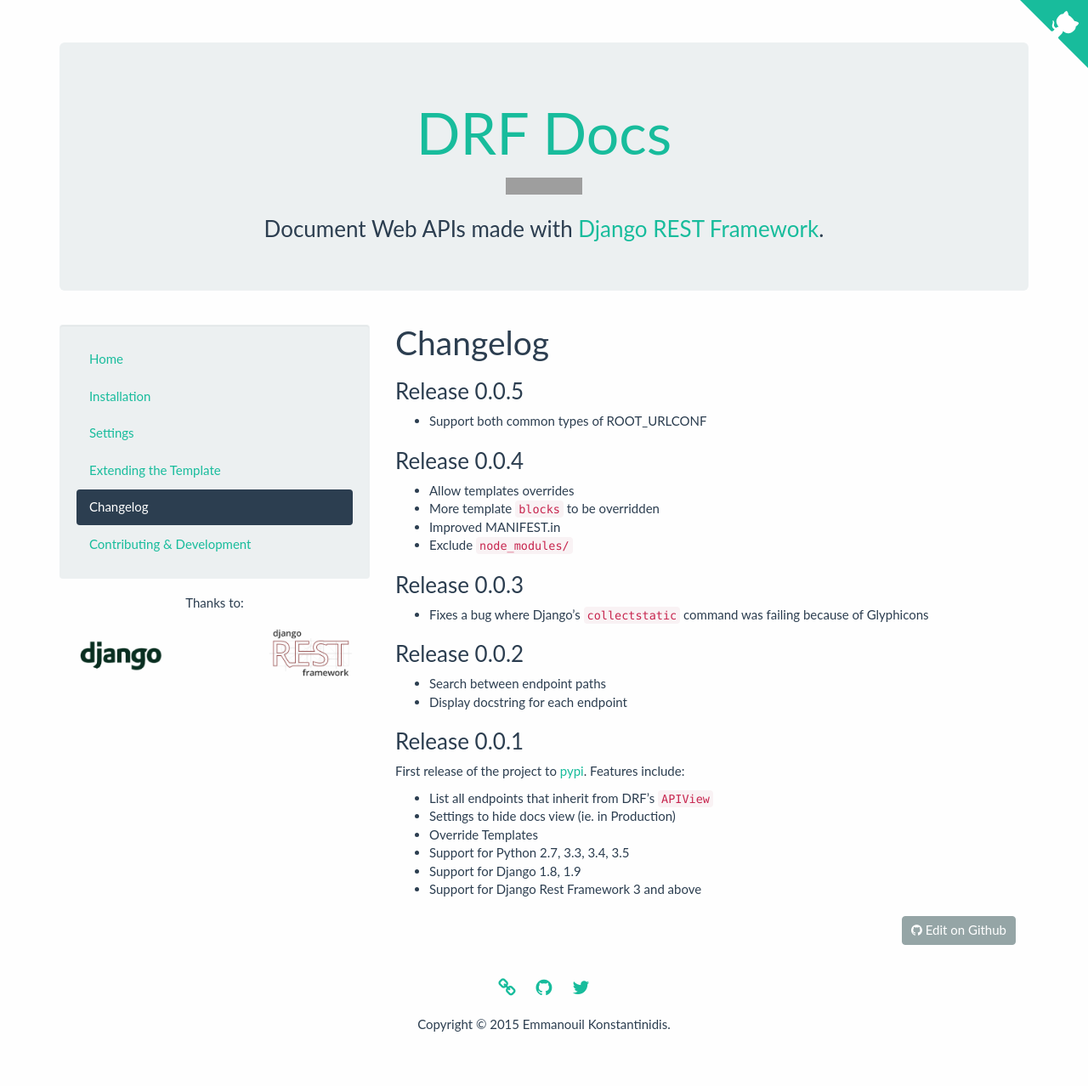
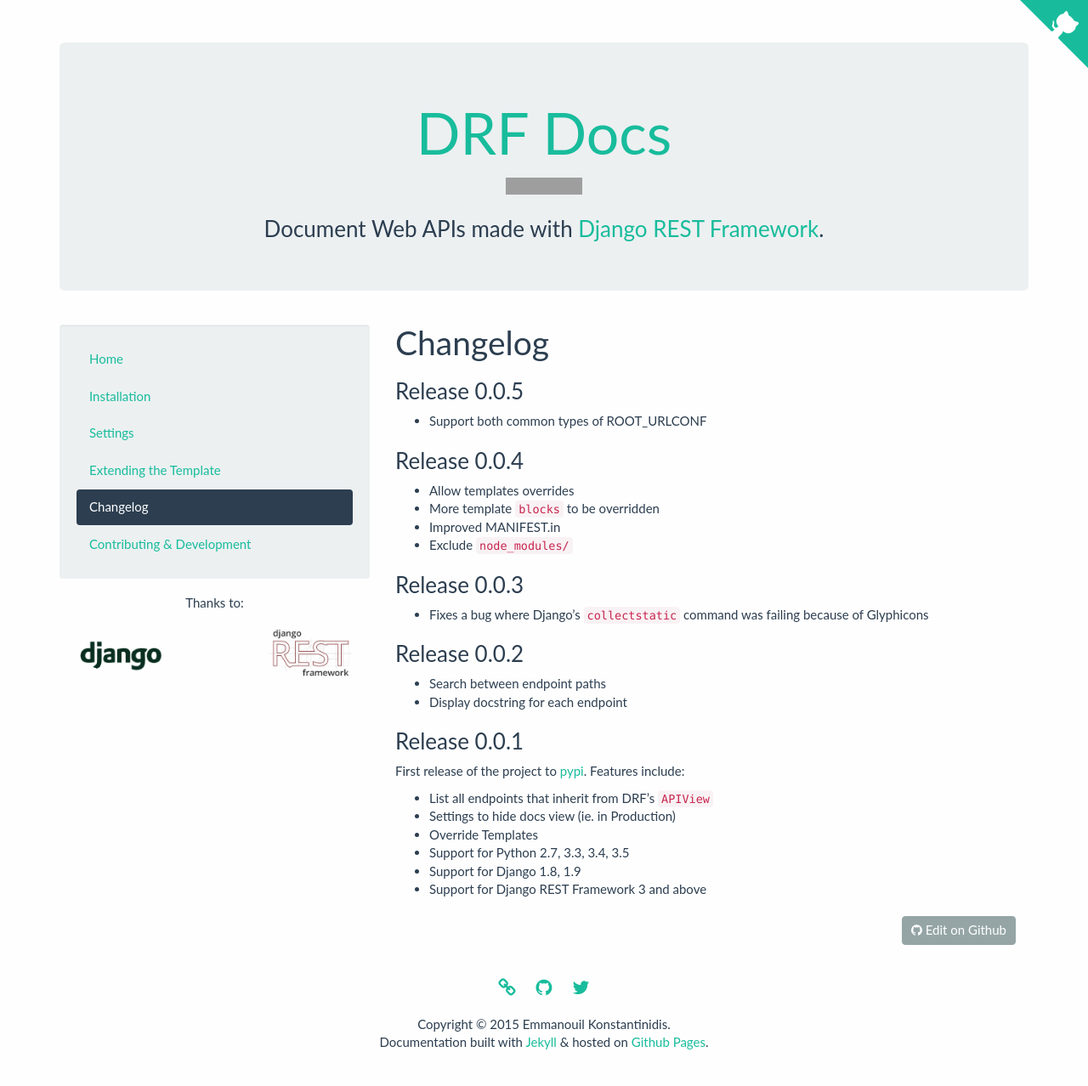
Before and after one commit to manosim/django-rest-framework-docs, a Jekyll site: the page built from _docs/changelog.md, in a window 1280 px wide. Shown: the whole page at 85% size. Built offline with Jekyll 4.4.1, drawn with Linux system fonts in a browser that asks for light colours; some web fonts are replaced; before the commit the page ends 1256 px from its top, so only the background shows below that; grey boxes are pictures that could not be loaded.

Commit message:
Footer, credits to Jekyll and GitHub Pages

```diff
--- a/_docs/changelog.md
+++ b/_docs/changelog.md
@@ -37,4 +37,4 @@
  - Override Templates
  - Support for Python 2.7, 3.3, 3.4, 3.5
  - Support for Django 1.8, 1.9
- - Support for Django Rest Framework 3 and above
+ - Support for Django REST Framework 3 and above
--- a/_includes/footer.html
+++ b/_includes/footer.html
@@ -4,5 +4,6 @@
     <a href="http://www.github.com/ekonstantinidis"><i class="fa fa-github"></i></a>
     <a href="http://www.twitter.com/iamemmanouil"><i class="fa fa-twitter"></i></a>
   </div>
-  Copyright © 2015 Emmanouil Konstantinidis.
+  <div>Copyright © 2015 Emmanouil Konstantinidis.</div>
+  <div>Documentation built with <a href="http://www.jekyllrb.com/" target="_blank">Jekyll</a> &amp; hosted on <a href="http://pages.github.com">Github Pages</a>.</div>
 </footer>
```
